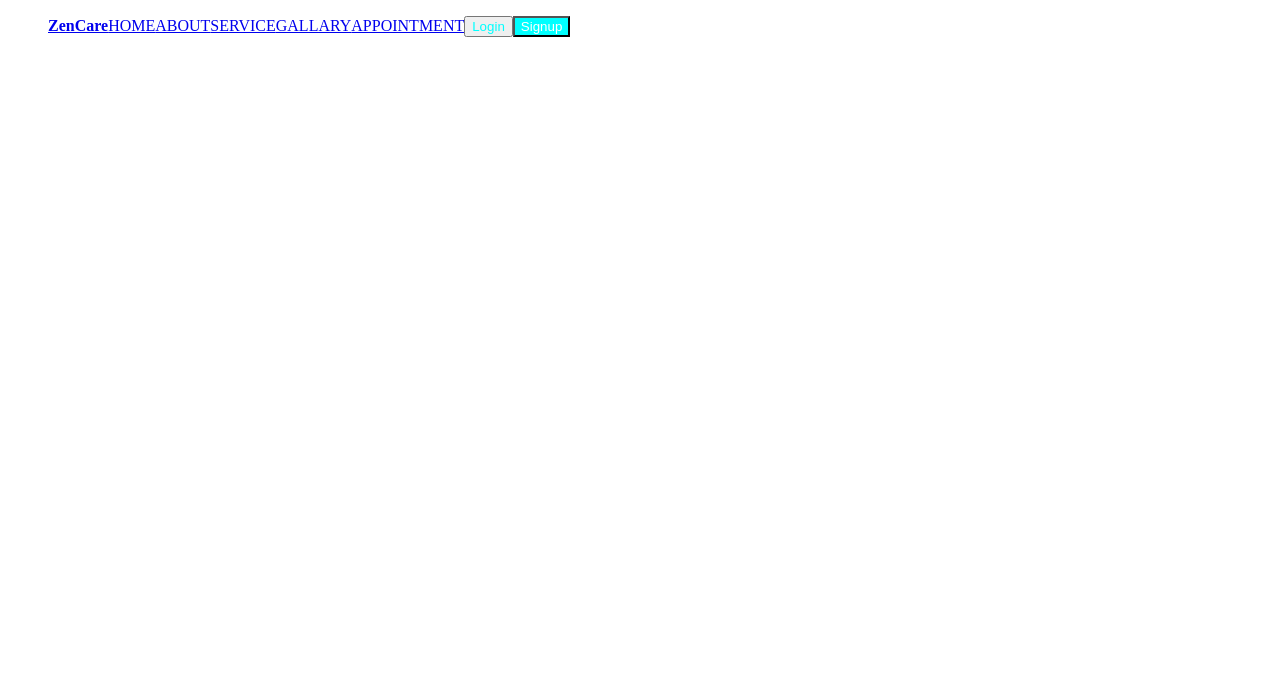
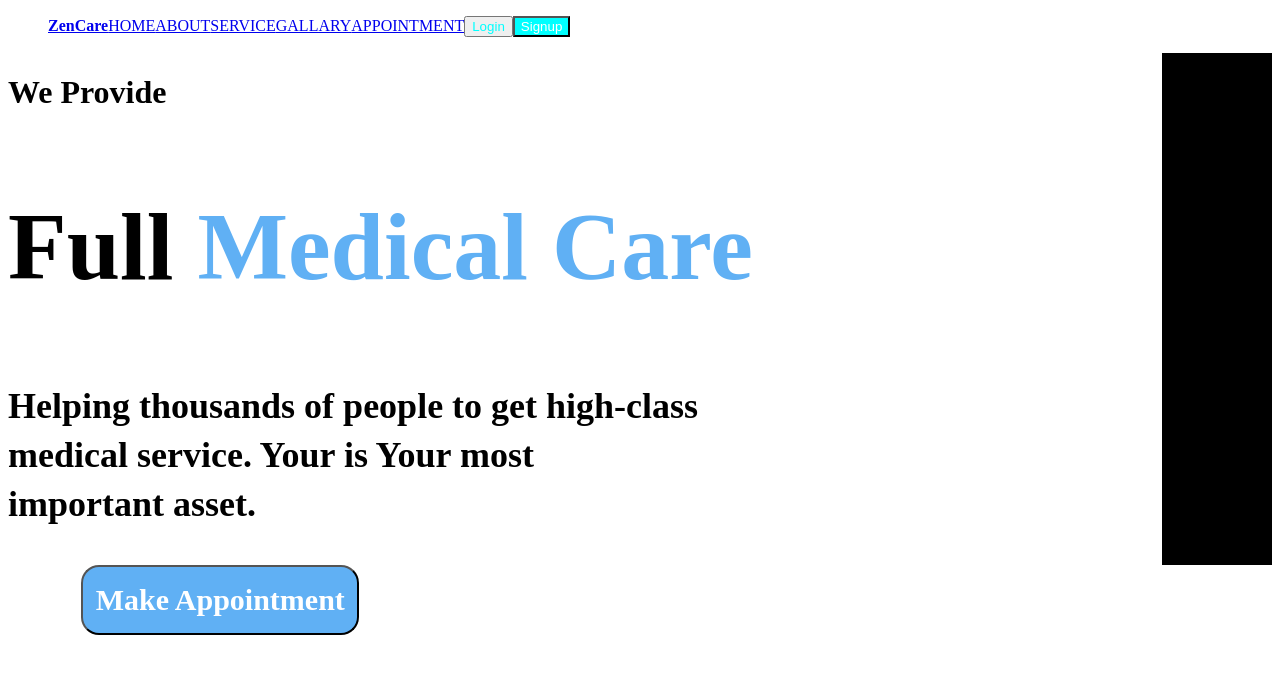
Before and after one commit to Joseph-Wairimu/zencare-frontend, an Angular app: page / in a window 1280 px wide. Shown: the top 674 px of the page. Built offline with nearby package versions, Linux system fonts and the light colour scheme.

Commit message:
add landing-page elements

```diff
--- a/src/app/app.component.html
+++ b/src/app/app.component.html
@@ -1,2 +1,2 @@
-<app-navbar></app-navbar>
+<app-landing-page></app-landing-page>
 <router-outlet></router-outlet>
--- a/src/app/landing-page/landing-page.component.css
+++ b/src/app/landing-page/landing-page.component.css
@@ -0,0 +1,47 @@
+
+
+.container-fluid{
+    display: flex;
+    justify-content: space-between;
+    margin-top: 0%;
+}
+.container{
+    /* margin-left: 0%; */
+
+    color:black
+}
+#container{
+   background-color:black
+}
+h2{
+font-family: 'Nunito';
+font-style: normal;
+font-weight: 800;
+font-size: 96px;
+}
+h2 span{
+    color: #60B0F4;
+
+}
+p{
+    font-family: 'Nunito';
+    font-style: normal;
+    font-weight: 800;
+     font-size: 36px;
+    line-height: 49px;
+}
+.btn button{
+ background-color:#60B0F4;
+ font-family: 'Nunito';
+font-style: normal;
+font-weight: 800;
+font-size: 30px;
+line-height: 41px;
+display: flex;
+align-items: center;
+text-align: center;
+border-radius: 18px;
+padding:1%;
+color: #FFFFFF;
+margin-left: 73px;
+}
--- a/src/app/landing-page/landing-page.component.html
+++ b/src/app/landing-page/landing-page.component.html
@@ -1 +1,24 @@
-<p>landing-page works!</p>
+
+<app-navbar></app-navbar>
+
+<div class="container-fluid">
+    <div class="container">
+
+        <h1 class="head">We Provide</h1>
+        <h2>
+            Full <span>Medical Care</span>
+        </h2>
+        <p>
+            Helping thousands of people to get high-class<br>
+            medical service. Your is Your most <br>important asset.
+        </p>
+    </div>
+    <div class="container" id="container">
+        <h1>Medical</h1>
+        <img src="" alt="">
+    </div>
+
+</div>
+<div class="btn">
+    <button>Make Appointment</button>
+</div>
```
